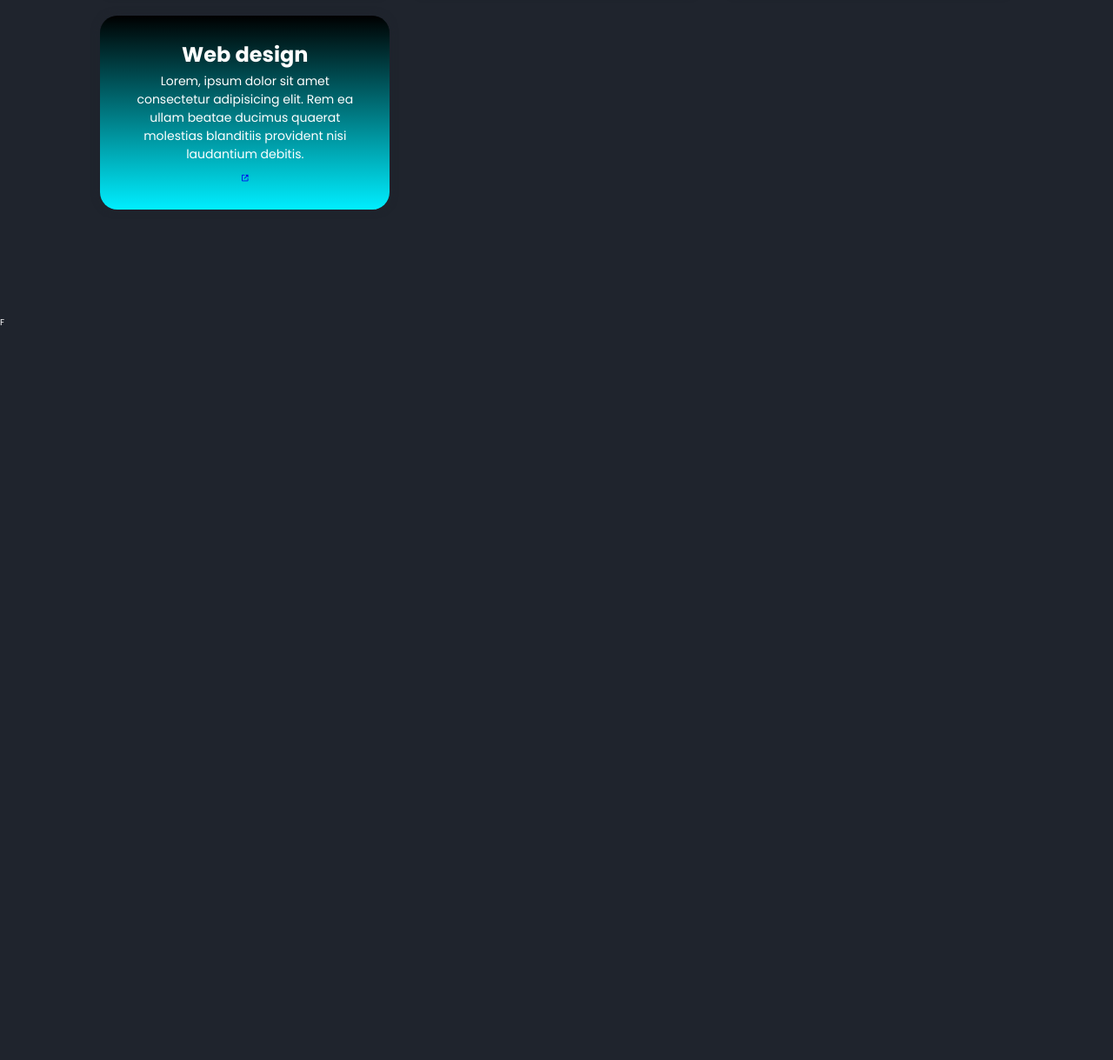
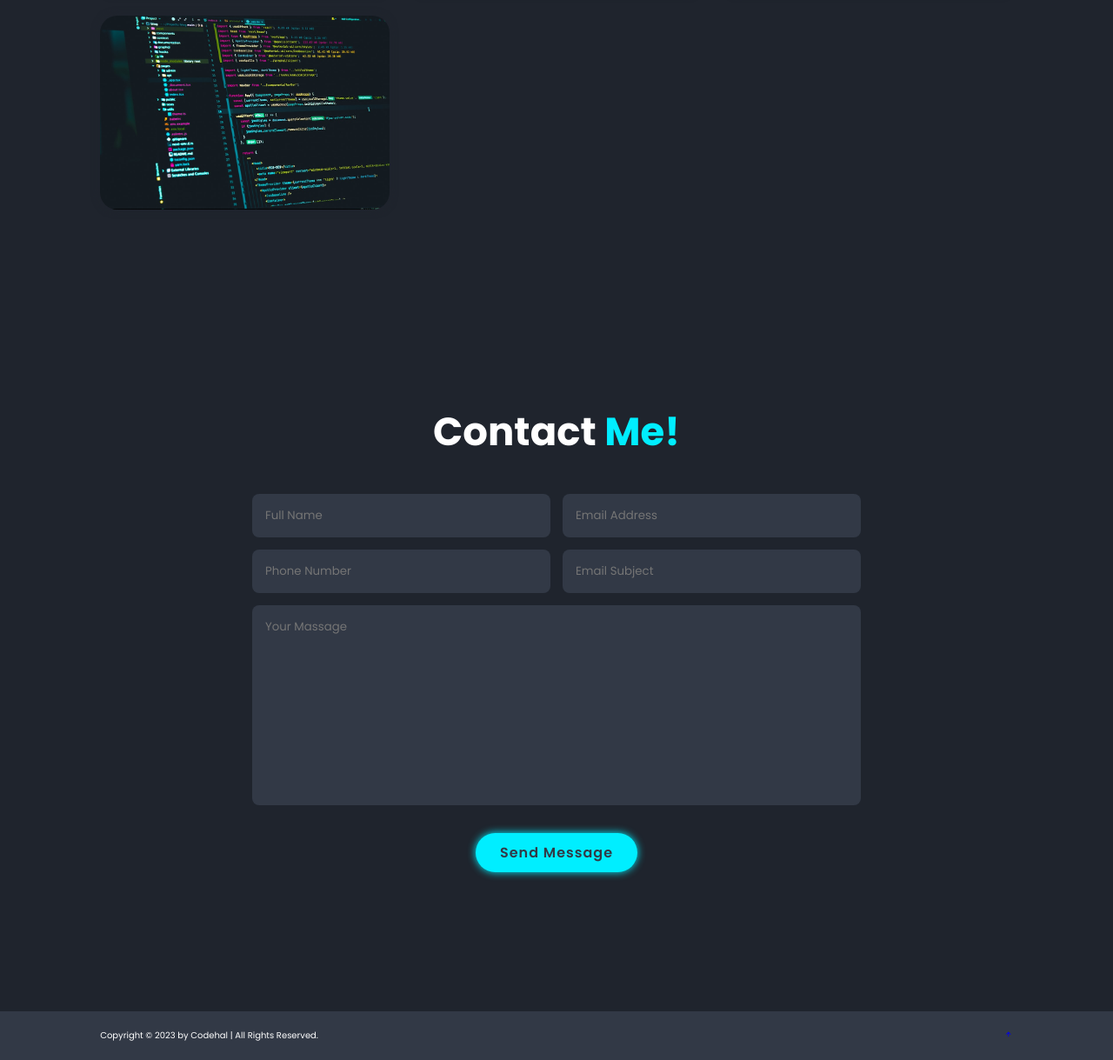
Before and after one commit to SokhibDEV/Portfolio, a plain HTML site: page index.html in a window 1280 px wide. Shown: the part 2037-3256 px from the top of the page at 87% size. Before the commit the page ends 2416 px from the top, so only its background shows below. Drawn offline with nearby package versions, Linux system fonts and the light colour scheme.

Commit message:
four commit

```diff
--- a/css/style.css
+++ b/css/style.css
@@ -181,6 +181,12 @@ span {
 
 .portfolio-box img {
     width: 100%;
+    transition: .5s ease;
+}
+.portfolio-box:hover img {
+
+    transform: scale(1.1);
+
 }
 
 .portfolio-box .partfolio-layer{
@@ -189,13 +195,19 @@ span {
     left: 0;
     width: 100%;
     height: 100%;
-    background: linear-gradient(rgba(0, 0, 0.1), var(--main-color));
+    background: linear-gradient(rgb(0, 0, .1), var(--main-color));
     display: flex;
     justify-content: center;
     align-items: center;
     flex-direction: column;
     text-align: center;
     padding: 0 4rem;
+    transform: translateY(100%);
+    transition: .5s ease;
+}
+
+.portfolio-box:hover .partfolio-layer{
+    transform: translateY(0);
 }
 
 .partfolio-layer h4 {
@@ -206,3 +218,61 @@ span {
     font-size: 1.4rem;
     margin: .3rem 0 1rem;
 }
+.partfolio-layer a {
+    display: inline-flex;
+    justify-content: center;
+    align-items: center;
+    width: 5rem;
+    height: 5rem;
+    background: var(--text-color);
+    border-radius: 50%;
+}
+.partfolio-layer a i{
+    font-size: 2rem;
+    color: var(--second-bg-color);
+}
+.contact h2 {
+    margin-bottom: 3rem;
+}
+
+.contact form {
+    max-width: 70rem;
+    margin:  1rem auto;
+    text-align: center;
+    margin-bottom: 3rem;
+}
+
+.contact form .input-box{
+    display: flex;
+    justify-content: space-between;
+    flex-wrap: wrap;
+}
+.contact form .input-box input, .contact form textarea {
+    width: 100%;
+    padding: 1.5rem;
+    font-style: 1.6rem;
+    color: var(--text-color);
+    background: var(--second-bg-color);
+    border-radius: .8rem;
+    margin : .7rem 0;
+}
+.contact form .input-box input{
+    width: 49%;
+}
+.contact form textarea{
+    resize: none;
+}
+
+.contact form .btn{
+    margin-top: 2rem;
+    cursor: pointer;
+}
+
+.footer {
+  display: flex;
+  justify-content: space-between;
+  align-items: center;
+  flex-wrap: wrap;
+  padding: 2rem 9%;
+  background: var(--second-bg-color);
+}
--- a/index.html
+++ b/index.html
@@ -107,8 +107,37 @@
   </section>
 
 
+  <!-- contact section design -->
 
+  <section class="contact" id="contact">
+    <h2 class="heading">
+      Contact <span>Me!</span>
+    </h2>
+
+    <form action="#">
+      <div class="input-box">
+        <input type="text" placeholder="Full Name">
+        <input type="email" placeholder="Email Address">
+      </div>
+      <div class="input-box">
+        <input type="number" placeholder="Phone Number">
+        <input type="text" placeholder="Email Subject">
+      </div>
+
+      <textarea name="" id="" cols="30" rows="10" placeholder="Your Massage"></textarea>
+     <button type="submit" class="btn">Send Message</button>
+    </form>
+  </section>
+
+  <!-- footer design -->
+
+<footer class="footer">
+  <div class="footer-text">
+    <p>Copyright &copy; 2023 by Codehal | All Rights Reserved.</p>
+  </div>
+  <div class="footer-IconTop">
+    <a href="#home"><i class='bx bx-up-arrow-alt'></i></a>
+  </div>
+</footer>
 </body>
-
 </html>
-F
```
